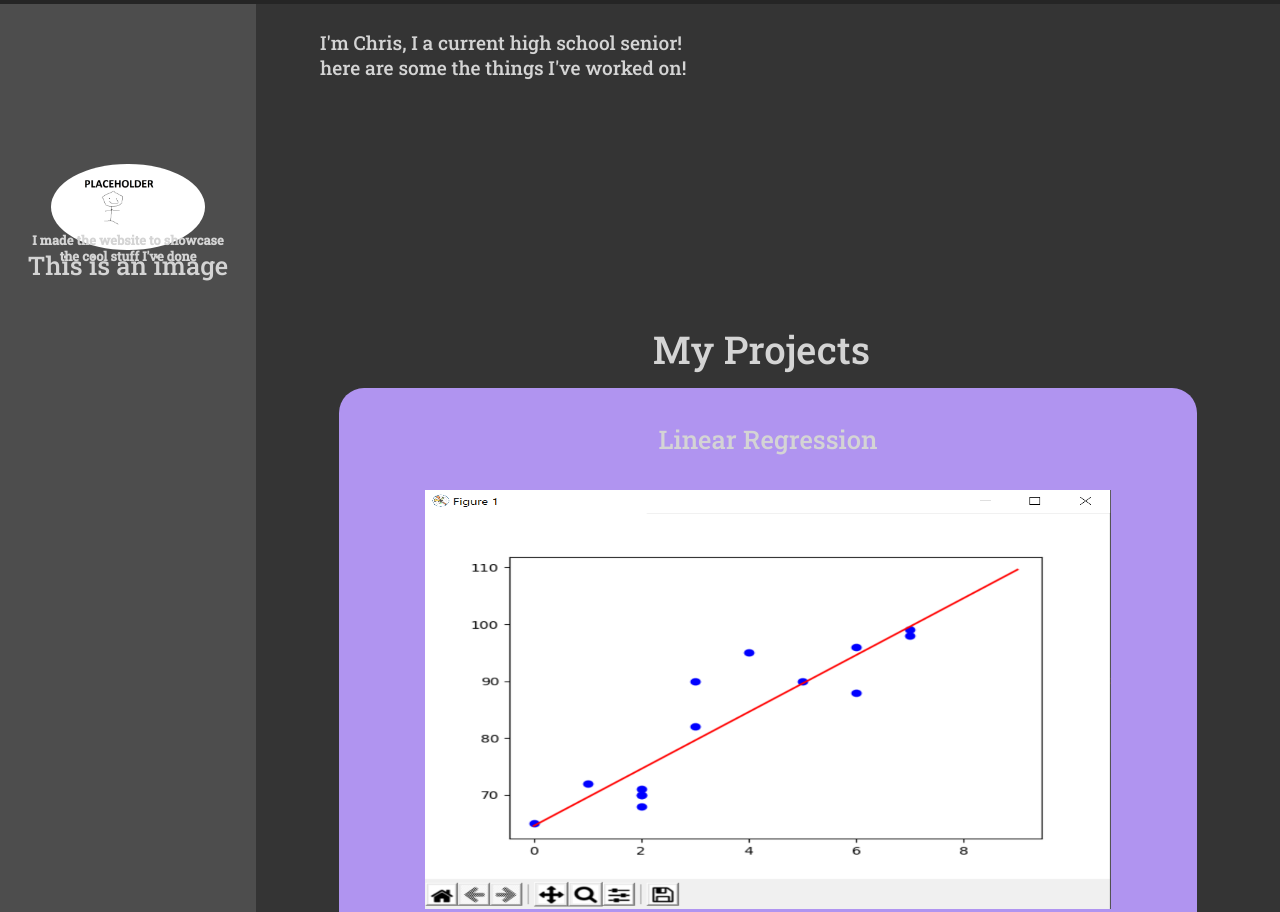
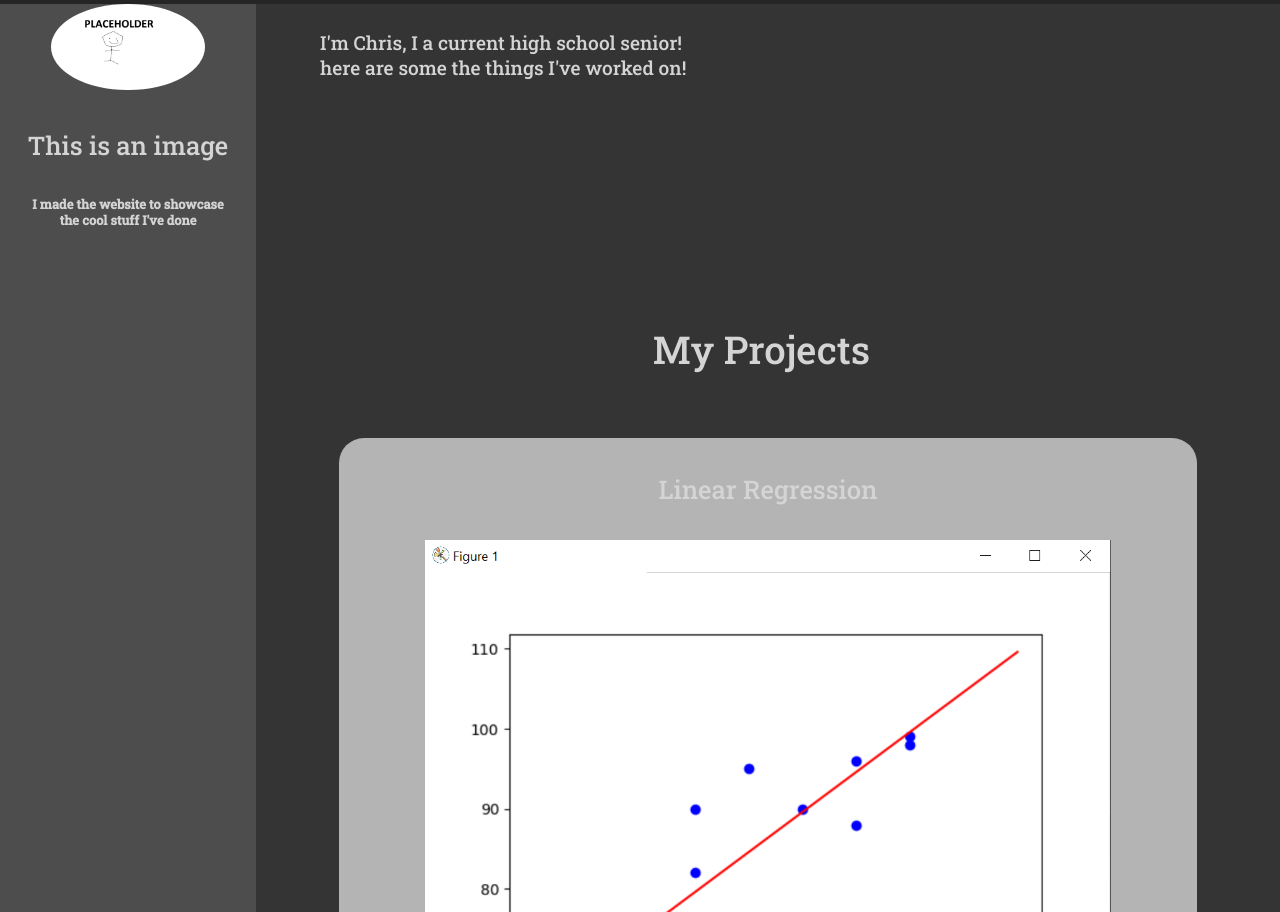
Before and after one commit to Chris-E23/chris-portfolio-website.github.io, a plain HTML site: page index.html in a window 1280 px wide. Shown: the part 96-1008 px from the top of the page. Drawn offline with Linux system fonts and the light colour scheme.

Commit message:
Minor formatting changes

```diff
--- a/index.html
+++ b/index.html
@@ -26,10 +26,11 @@
 
 
 <div class = "sidebar">
-
-    <img class = "profile" img src = "images/placeholder.png">
-    <h4 class = "text">This is an image</h4>
-    <br><h4 class = "me"> I made the website to showcase <br> the cool stuff I've done</h4>
+    <div class = ".container">
+       <div><img class = "profile" img src = "images/placeholder.png"></div>
+       <div><h4 class = "text">This is an image</h4></div>
+        <div><h4 class = "me"> I made the website to showcase <br> the cool stuff I've done</h4></div>
+    </div>
 </div>
 
 
--- a/styles.css
+++ b/styles.css
@@ -83,19 +83,22 @@ background-color:rgb(52,52,52);
     margin-top: 30%;
     left: 26.5%;
     max-width:67%;
-    display:grid;
+    display:flex;
+    flex-direction: column;
     grid-template-columns:repeat(1, 1fr);
     gap: 10%;
+
 
 
 
 }
 
 .grid-item{
+    margin-top: 50px;
     border-radius: 25px;
     font-size: 2vw;
     color:rgb(212,212,212);
-    background-color:rgb(176,148,240);
+    background-color:rgb(180,180,180);
     height: 100%;
     text-align:center;
     font-family: var(--ff);
@@ -142,3 +145,6 @@ width: 80%;
 
 
 }
+.container{
+    display: flex;
+}
```
